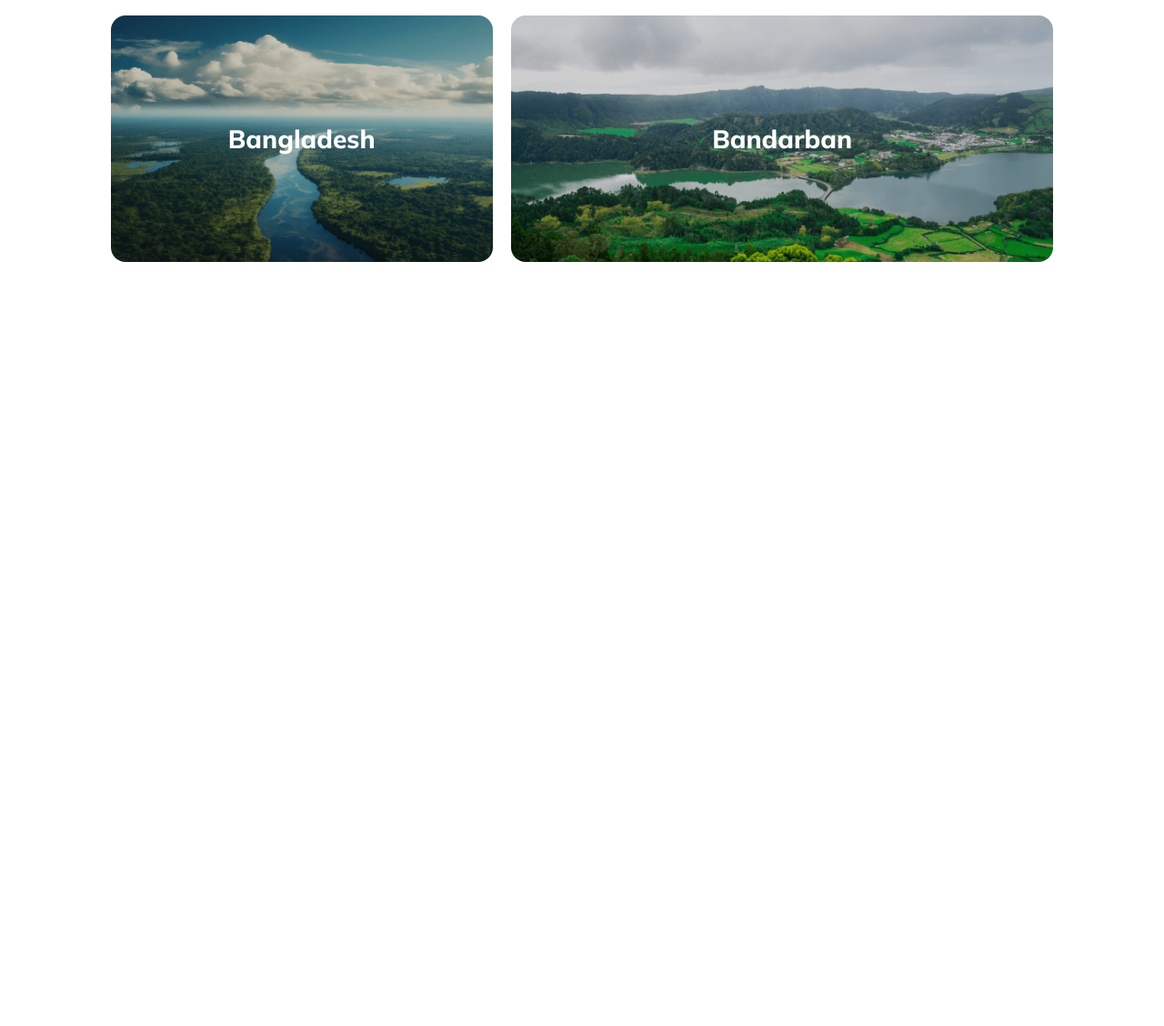
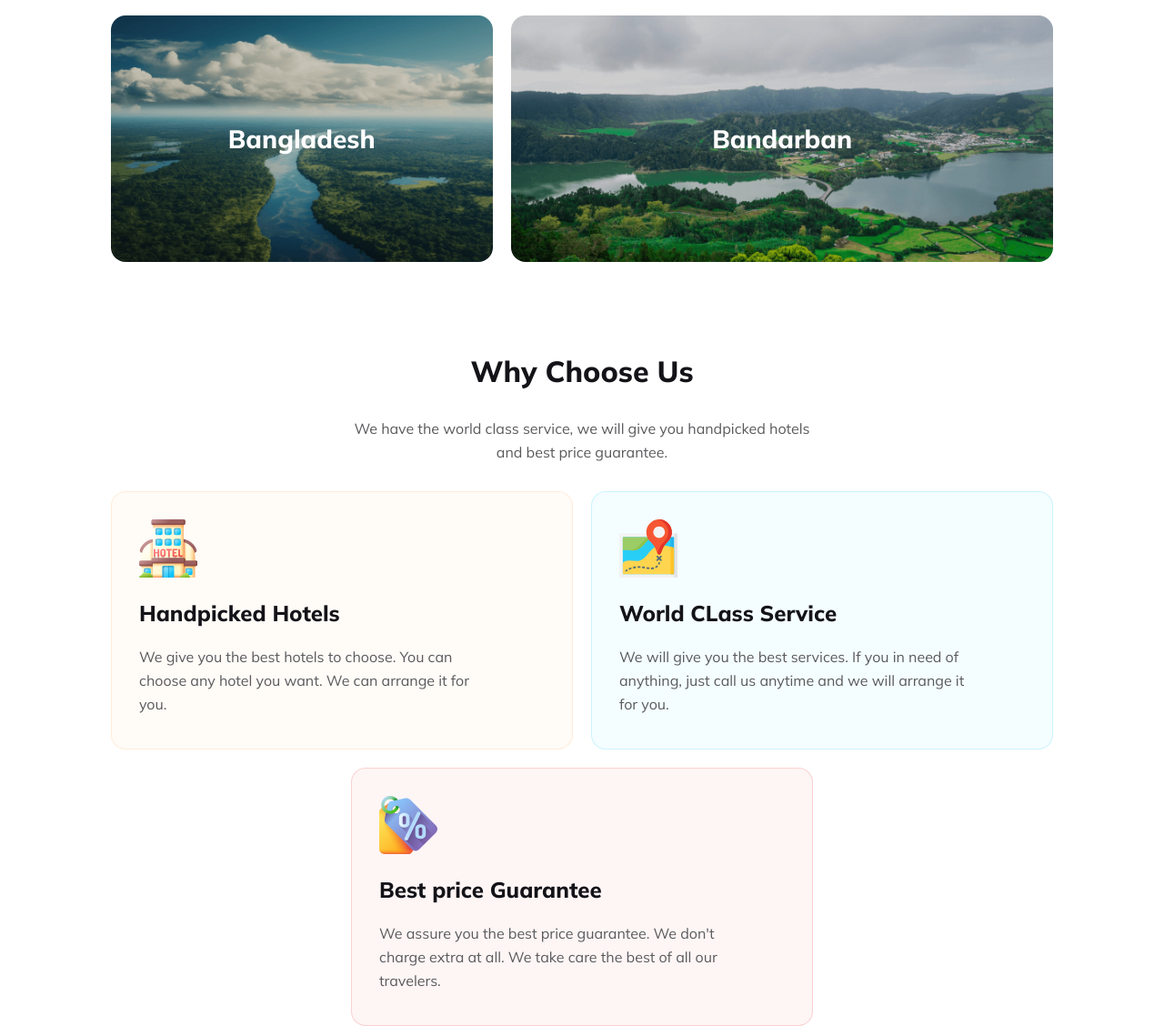
Before and after one commit to Mohib75/Travelix, a plain HTML site: page index.html in a window 1280 px wide. Shown: the part 2132-3260 px from the top of the page at 91% size. Before the commit the page ends 2424 px from the top, so only its background shows below. Drawn offline with Linux system fonts and the light colour scheme.

Commit message:
choose section added

```diff
--- a/Assets/Styles/style.css
+++ b/Assets/Styles/style.css
@@ -27,6 +27,14 @@ h1 {
 	color: var(--primary-color);
 	text-align: center;
 	font-size: 32px;
+	font-style: normal;
+	font-weight: 800;
+	line-height: normal;
+}
+
+h2 {
+	color: var(--primary-color);
+	font-size: 24px;
 	font-style: normal;
 	font-weight: 800;
 	line-height: normal;
@@ -217,14 +225,18 @@ main section {
 #destination {
 	margin-left: auto;
 	margin-right: auto;
+	display: flex;
+	flex-direction: column;
 }
 
 #destination .destination-text {
-	text-align: center;
+	max-width: 522px;
+	align-self: center;
 }
 
 #destination .destination-text p {
 	margin: 30px 0;
+	text-align: center;
 }
 
 #destination .destination-images {
@@ -292,3 +304,59 @@ main section {
 	grid-column: 6 / span 7;
 	grid-row: 3;
 }
+
+/* choose section styles */
+#choose {
+	margin-left: auto;
+	margin-right: auto;
+	display: flex;
+	flex-direction: column;
+}
+
+#choose .choose-text {
+	max-width: 522px;
+	align-self: center;
+}
+
+#choose .choose-text p {
+	text-align: center;
+	margin: 30px 0;
+}
+
+#choose .choose-cards {
+	display: flex;
+	flex-wrap: wrap;
+	gap: 20px;
+	justify-content: center;
+}
+
+#choose .choose-cards .choose-card-1,
+.choose-card-2,
+.choose-card-3 {
+	width: 49%;
+	min-height: 284px;
+	border-radius: 16px;
+	padding: 30px;
+}
+#choose .choose-cards .choose-card-1 {
+	border: 1px solid rgba(251, 181, 99, 0.2);
+	background: rgba(251, 181, 99, 0.05);
+}
+
+#choose .choose-cards .choose-card-2 {
+	border: 1px solid rgba(41, 206, 246, 0.2);
+	background: rgba(41, 206, 246, 0.05);
+}
+
+#choose .choose-cards .choose-card-3 {
+	border: 1px solid rgba(233, 68, 68, 0.2);
+	background: rgba(233, 68, 68, 0.05);
+}
+
+#choose .choose-cards p {
+	max-width: 395px;
+}
+
+#choose .choose-cards h2 {
+	margin: 20px 0;
+}
--- a/index.html
+++ b/index.html
@@ -117,6 +117,37 @@
                 </div>
             </div>
         </section>
+
+        <!-- choose section -->
+        <section class="container" id="choose">
+            <div class="choose-text">
+                <h1>Why Choose Us</h1>
+                <p>We have the world class service, we will give you handpicked hotels and best price guarantee.</p>
+            </div>
+
+            <div class="choose-cards">
+                <div class="choose-card-1">
+                    <img src="./Assets/Svgs/hotel.svg" alt="hotel">
+                    <h2>Handpicked Hotels</h2>
+                    <p>We give you the best hotels to choose. You can choose any hotel you want. We can arrange it for
+                        you.</p>
+                </div>
+
+                <div class="choose-card-2">
+                    <img src="./Assets/Svgs/map.svg" alt="map">
+                    <h2>World CLass Service</h2>
+                    <p>We will give you the best services. If you in need of anything, just call us anytime and we will
+                        arrange it for you.</p>
+                </div>
+
+                <div class="choose-card-3">
+                    <img src="./Assets/Svgs/price-tag1.svg" alt="Price">
+                    <h2>Best price Guarantee</h2>
+                    <p>We assure you the best price guarantee. We don't charge extra at all. We take care the best of
+                        all our travelers.</p>
+                </div>
+            </div>
+        </section>
     </main>
 </body>
 
```
Also changed, not shown: Assets/Svgs/hotel.svg (added), Assets/Svgs/map.svg (added), Assets/Svgs/price-tag1.svg (added).
